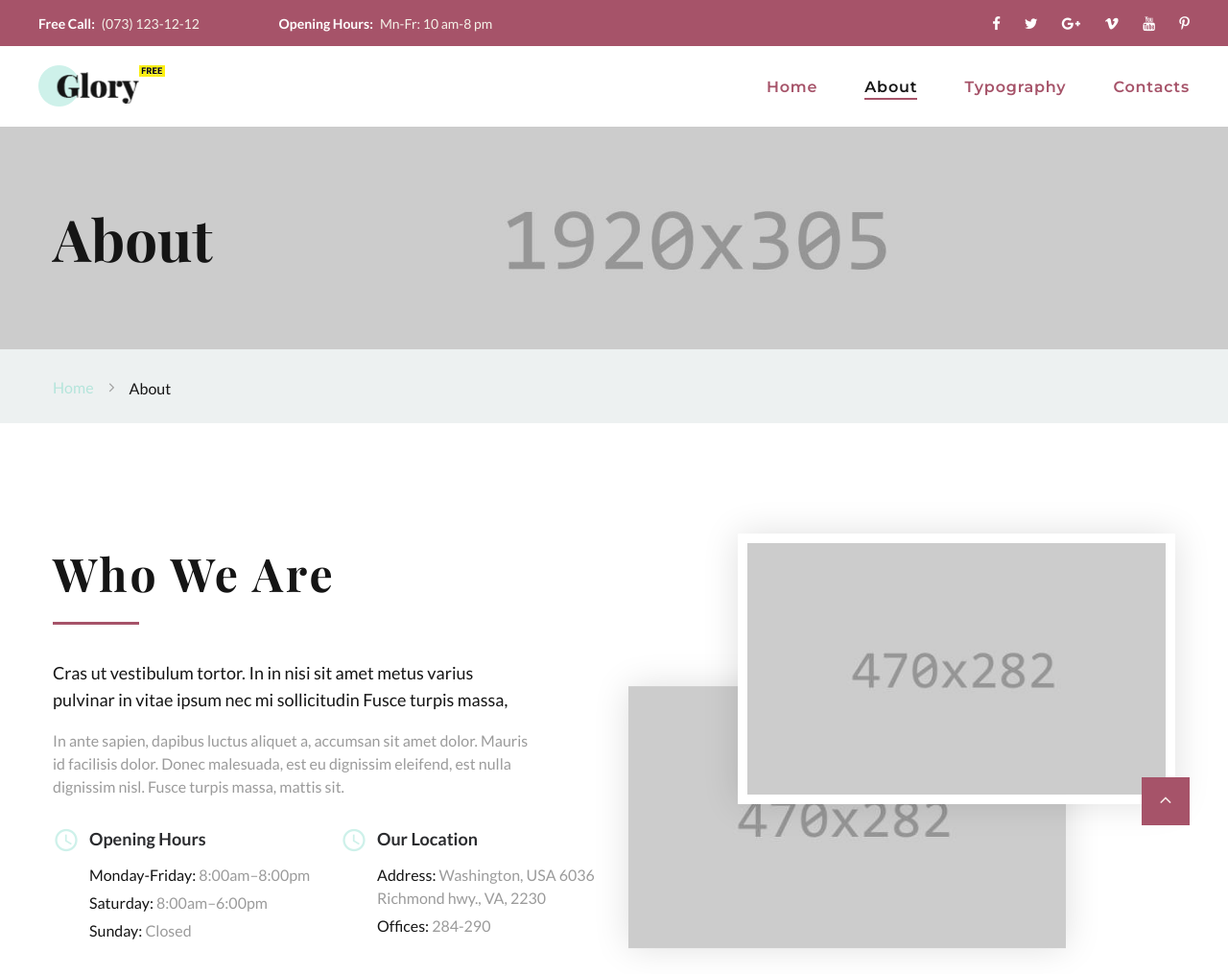
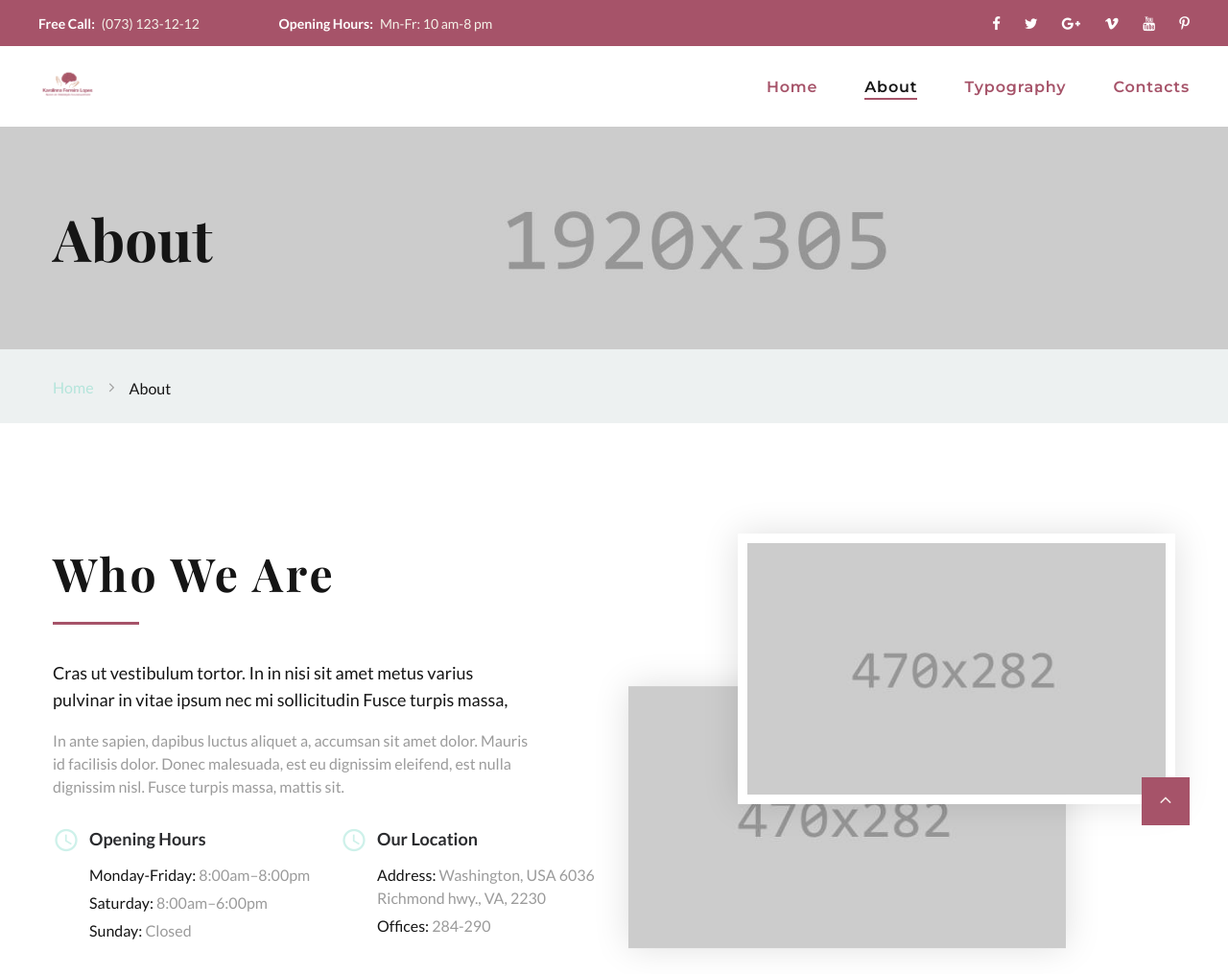
Before and after one commit to CTI-Neuro/template1, a plain HTML site: page about-us.html in a window 1280 px wide. Shown: the top 1015 px of the page at 96% size. Drawn offline with nearby package versions, Linux system fonts and the light colour scheme; some packages are replaced by stand-ins of ours; a web font is replaced by a local one.

Commit message:
add/change: mudando a logo em home, sobre, contato

```diff
--- a/about-us.html
+++ b/about-us.html
@@ -66,7 +66,7 @@
                   <!-- RD Navbar Toggle-->
                   <button class="rd-navbar-toggle" data-rd-navbar-toggle=".rd-navbar-nav-wrap"><span></span></button>
                   <!-- RD Navbar Brand-->
-                  <div class="rd-navbar-brand"><a class="brand" href="index.html"><img src="images/logo-dark-main-257x84.png" alt="" width="257" height="84"/></a></div>
+                  <div class="rd-navbar-brand"><a class="brand" href="index.html"><img src="images/logosemfundo-karolinnaferreira.png" alt="" width="257" height="84"/></a></div>
                 </div>
                 <div class="rd-navbar-main-element">
                   <div class="rd-navbar-nav-wrap">
@@ -281,7 +281,7 @@
         <div class="container">
           <div class="row row-30 align-items-lg-center justify-content-lg-between">
             <div class="col-lg-2">
-              <div class="footer-brand"><a href="index.html"><img src="images/logo-dark-main-257x84.png" alt="" width="257" height="84"/></a></div>
+              <div class="footer-brand"><a href="index.html"><img src="images/logosemfundo-karolinnaferreira.png" alt="" width="257" height="84"/></a></div>
             </div>
             <div class="col-lg-10">
               <div class="footer-nav">
```
Also changed, not shown: contacts.html (+2 -2 lines), index.html (+2 -2 lines), images/logologo12.png (added), images/logosemfundo-karolinnaferreira.png (added).
